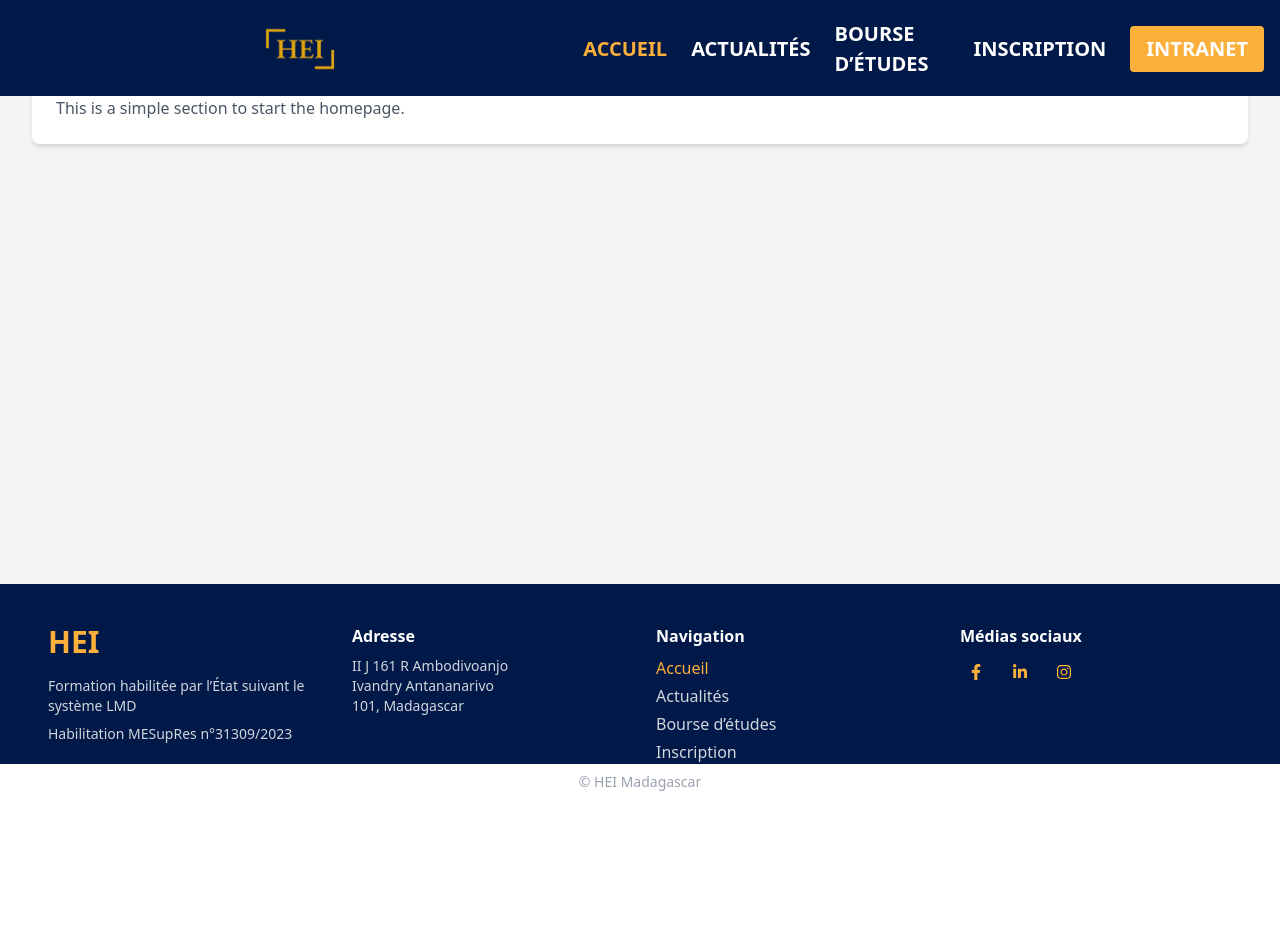
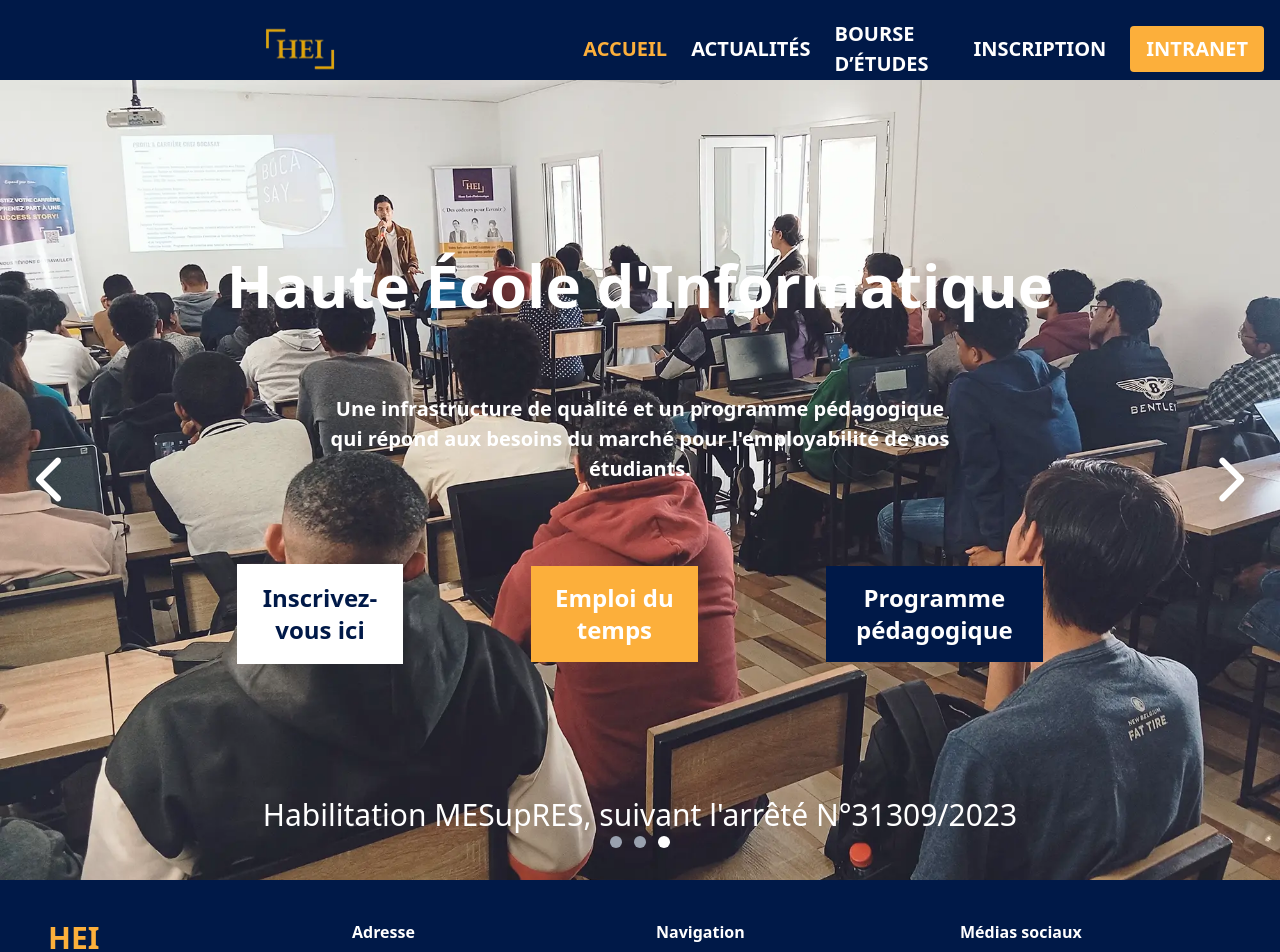
Before and after one commit to DavFilsDev/hei-university-homepage-clone, a React (Vite) app: page / in a window 1280 px wide. Shown: the top 952 px of the page. Before the commit the page ends 800 px from the top, so only its background shows below. Built offline with nearby package versions, Linux system fonts and the light colour scheme.

Commit message:
[ADD] feature:{Hero.jsx} / update {Homepage}

```diff
--- /dev/null
+++ b/src/components/Hero.jsx
@@ -0,0 +1,115 @@
+import React, { useState, useEffect } from "react";
+import { FontAwesomeIcon } from "@fortawesome/react-fontawesome";
+import {
+  faChevronLeft,
+  faChevronRight,
+
+} from "@fortawesome/free-solid-svg-icons";
+
+const slides = [
+  {
+    image: "images/hei-banner-1.webp",
+    text: "\"L'éducation est l'arme la plus puissante pour changer le monde\" selon Nelson Mandela. \"L'éducation dans l'informatique est une arme très puissante pour lutter contre la pauvreté à Madagascar\" selon HEI. C'est notre mission.",
+  },
+  {
+    image: "images/hei-banner-2.webp",
+    text: "Des entreprises partenaires et une équipe pédagogique et administrative qui travaille sans relâche pour la montée en compétences de nos étudiants.",
+  },
+  {
+    image: "images/hei-banner-3.webp",
+    text: "Une infrastructure de qualité et un programme pédagogique qui répond aux besoins du marché pour l'employabilité de nos étudiants.",
+  },
+];
+
+const Hero = () => {
+  const [index, setIndex] = useState(0);
+
+  // Auto défilement toutes les 2s
+  useEffect(() => {
+    const timer = setInterval(() => {
+      setIndex((prev) => (prev + 1) % slides.length);
+    }, 2000);
+    return () => clearInterval(timer);
+  }, [index]);
+
+  const handleSlideChange = (i) => setIndex(i);
+  const prevSlide = () => setIndex((index - 1 + slides.length) % slides.length);
+  const nextSlide = () => setIndex((index + 1) % slides.length);
+
+  return (
+    <>
+      <div
+        className="text-white py-[20vh] w-full flex flex-col gap-y-[4rem] h-screen bg-cover bg-center mt-[10vh] inset-0 bg-opacity-10 relative"
+        style={{ backgroundImage: `url(${slides[index].image})` }}
+      >
+
+        <button
+          onClick={prevSlide}
+          className="absolute font-bold left-4 top-1/2 -translate-y-1/2 text-white hover:bg-white/30 hover:text-[var(--primary)] rounded-full px-5 z-10 text-[50px]"
+        >
+          <FontAwesomeIcon icon={faChevronLeft} />
+        </button>
+
+        <button
+          onClick={nextSlide}
+          className="absolute font-bold right-4 top-1/2 -translate-y-1/2 text-white hover:bg-white/30 hover:text-[var(--primary)] rounded-full px-5 z-10 text-[50px]"
+        >
+          <FontAwesomeIcon icon={faChevronRight} />
+        </button>
+
+        <h1 className="text-center text-[60px] font-bold">
+          Haute École d'Informatique
+        </h1>
+
+        <div className="m-auto w-[50vw] flex justify-center items-center">
+          <p className="text-[20px] text-center font-bold mb-4">
+            {slides[index].text}
+          </p>
+        </div>
+
+        <div className="flex flex-row justify-center items-center gap-[10vw] pb-[4rem]">
+          <div className=" bg-white border-white border-2 py-4 flex justify-center items-center text-center p-1 w-[13vw]">
+            <a href="">
+              <span className="text-[#001948] font-bold text-2xl">
+                Inscrivez-vous ici
+              </span>
+            </a>
+          </div>
+          <div className="  py-4 text-white bg-[#fcaf3b] flex justify-center items-center text-center p-1 w-[13vw]">
+            <a href="">
+              <span className="text-white font-bold text-2xl ">
+                Emploi du temps
+              </span>
+            </a>
+          </div>
+          <div className="bg-[#001948] text-white py-4 flex justify-center items-center text-center p-1 w-[17vw]">
+            <a href="">
+              <span className="text-white font-bold text-2xl">
+                Programme pédagogique
+              </span>
+            </a>
+          </div>
+        </div>
+
+        <p className="text-center text-[30px]">
+          Habilitation MESupRES, suivant l'arrêté N°31309/2023
+        </p>
+
+
+        <div className="absolute bottom-8 w-full flex justify-center gap-3 z-10">
+          {slides.map((_, i) => (
+            <button
+              key={i}
+              onClick={() => handleSlideChange(i)}
+              className={`w-3 h-3 rounded-full ${
+                index === i ? "bg-white" : "bg-gray-400"
+              }`}
+            ></button>
+          ))}
+        </div>
+      </div>
+    </>
+  );
+};
+
+export default Hero;
--- a/src/components/Section.jsx
+++ /dev/null
@@ -1,8 +0,0 @@
-export default function Section({ title, content }) {
-  return (
-    <section className="bg-white shadow-md rounded-lg p-6">
-      <h2 className="text-2xl font-semibold mb-2">{title}</h2>
-      <p className="text-gray-600">{content}</p>
-    </section>
-  );
-}
--- a/src/pages/HomePage.jsx
+++ b/src/pages/HomePage.jsx
@@ -1,9 +1,10 @@
-import Section from '../components/Section'
 
+import Hero from '../components/Hero';
 export default function HomePage() {
   return (
-    <main className="flex flex-col gap-8 p-8">
-      <Section title="Welcome to the University" content="This is a simple section to start the homepage." />
+    <main className="flex flex-col gap-8">
+      <Hero/>
+
     </main>
   );
 }
```
